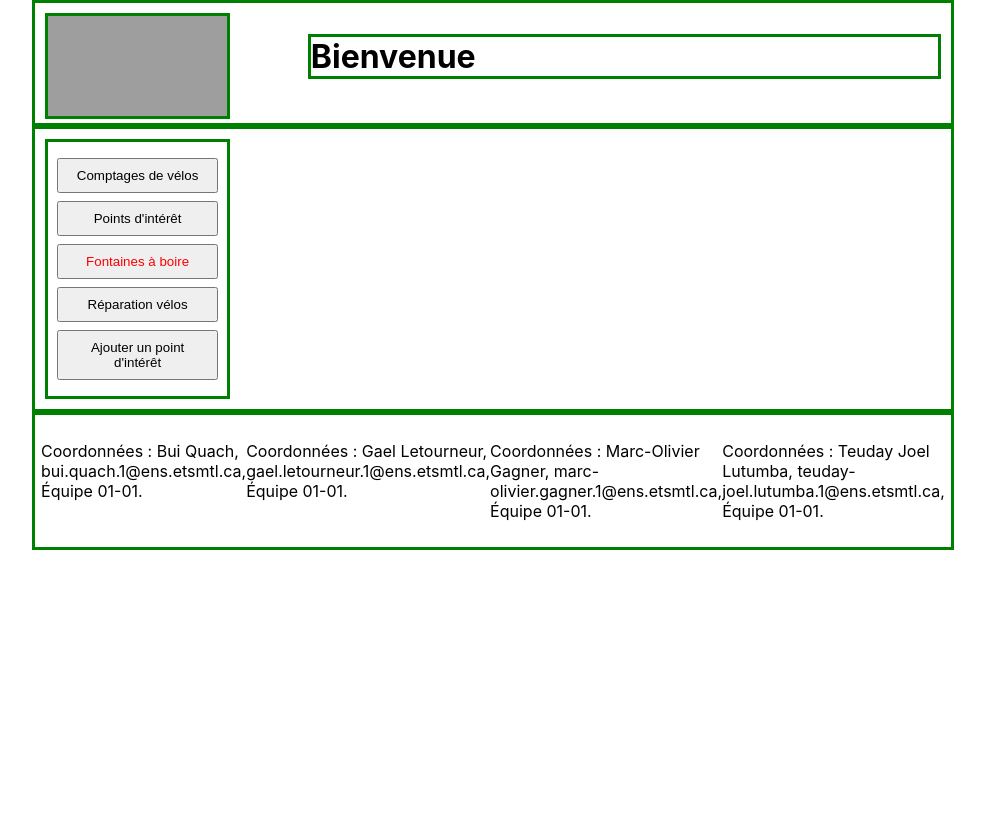
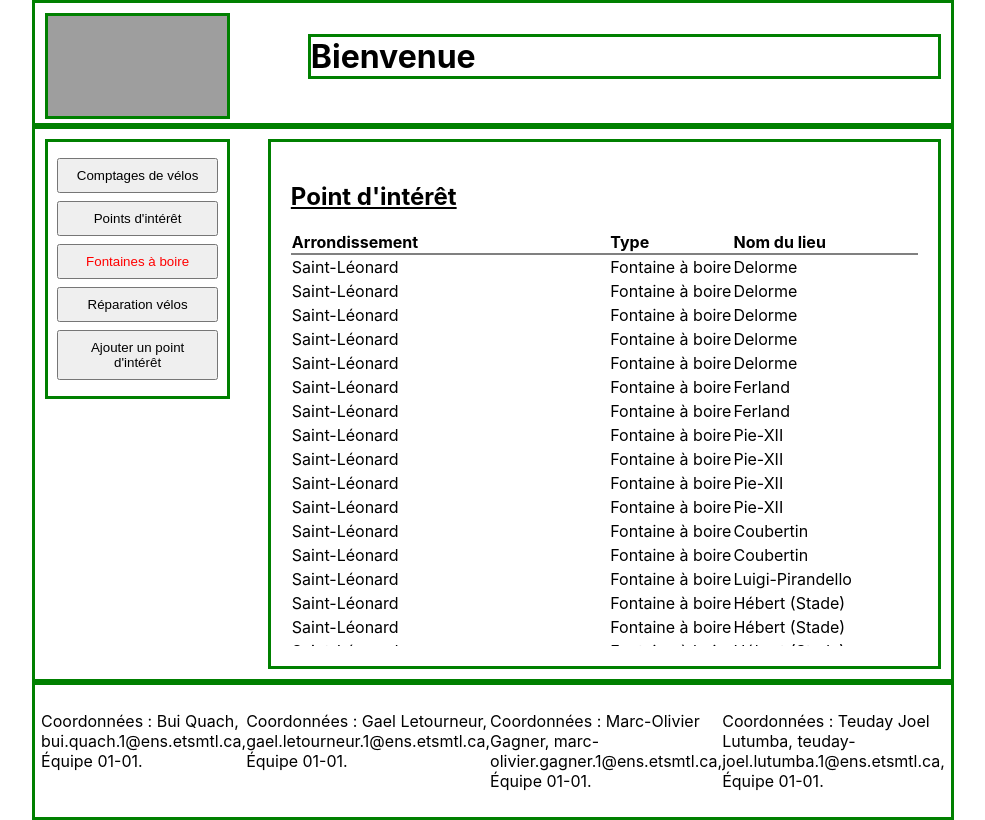
Before and after one commit to KenJoelTL/React-Adonis-points-interet, a React (Create React App) app: page / in a window 1280 px wide. Both pictures are taken after a click on the button "Fontaines à boire". Shown: the whole page, without its empty margins (147-1132 px from the left). Built offline with nearby package versions, Linux system fonts and the light colour scheme; grey boxes are pictures that could not be loaded.

Commit message:
Small fix to make bouton Fontaine show the right thing

```diff
--- a/src/components/MainSection.js
+++ b/src/components/MainSection.js
@@ -74,7 +74,7 @@ function MainSection() {
         </div>
       }
 
-      {selectedBtnId === 2 &&
+      {selectedBtnId === 3 &&
         <div className='FontaineTable'>
           <h2>Point d'intérêt</h2>
           <div>
--- a/src/index.css
+++ b/src/index.css
@@ -107,7 +107,7 @@ footer {
 
 .CompteurTable table,
 .FontaineTable table {
-  height: 420px;
+  height: 415px;
   overflow-y: scroll;
   overflow-x: scroll;
 }
```
